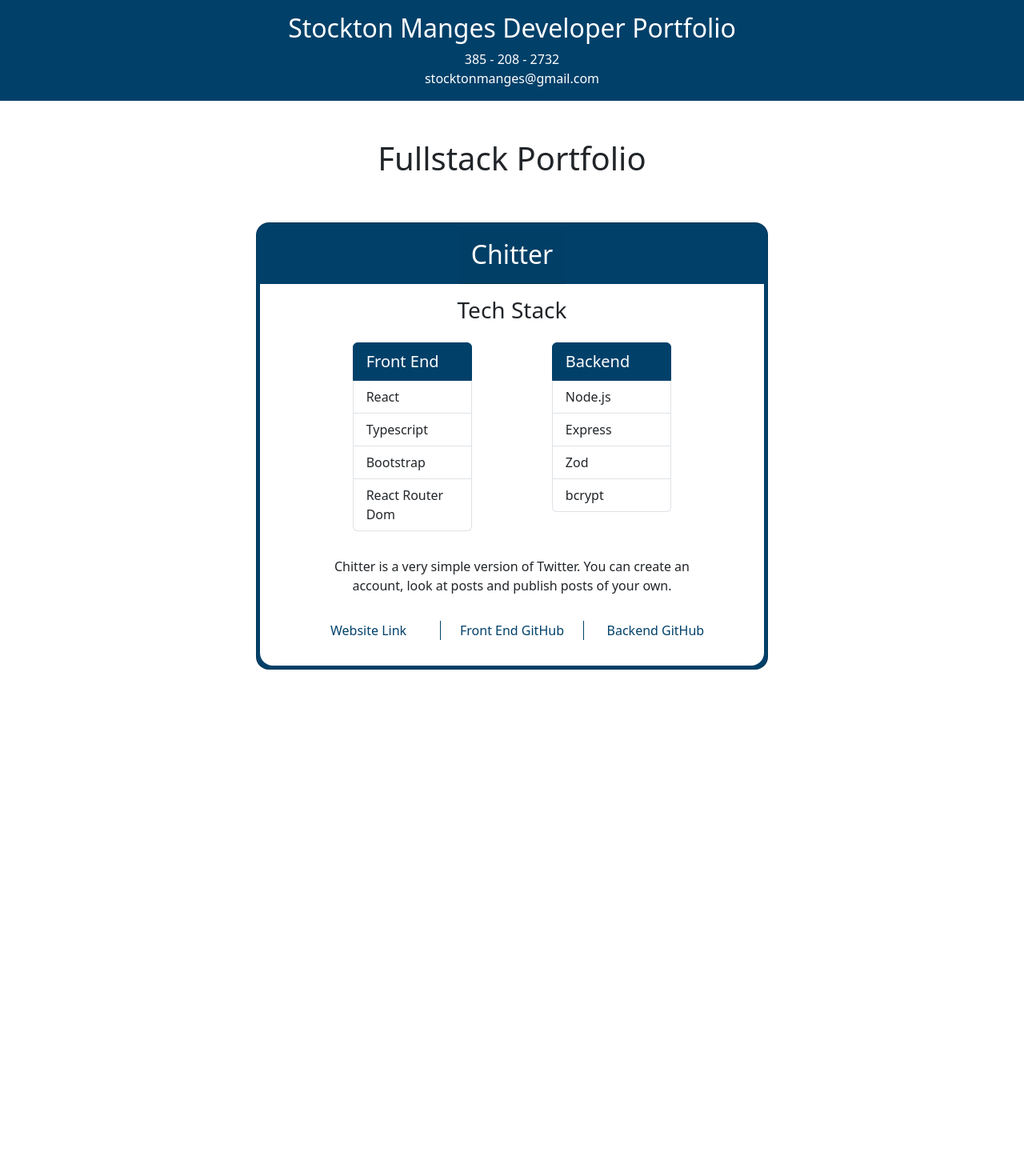
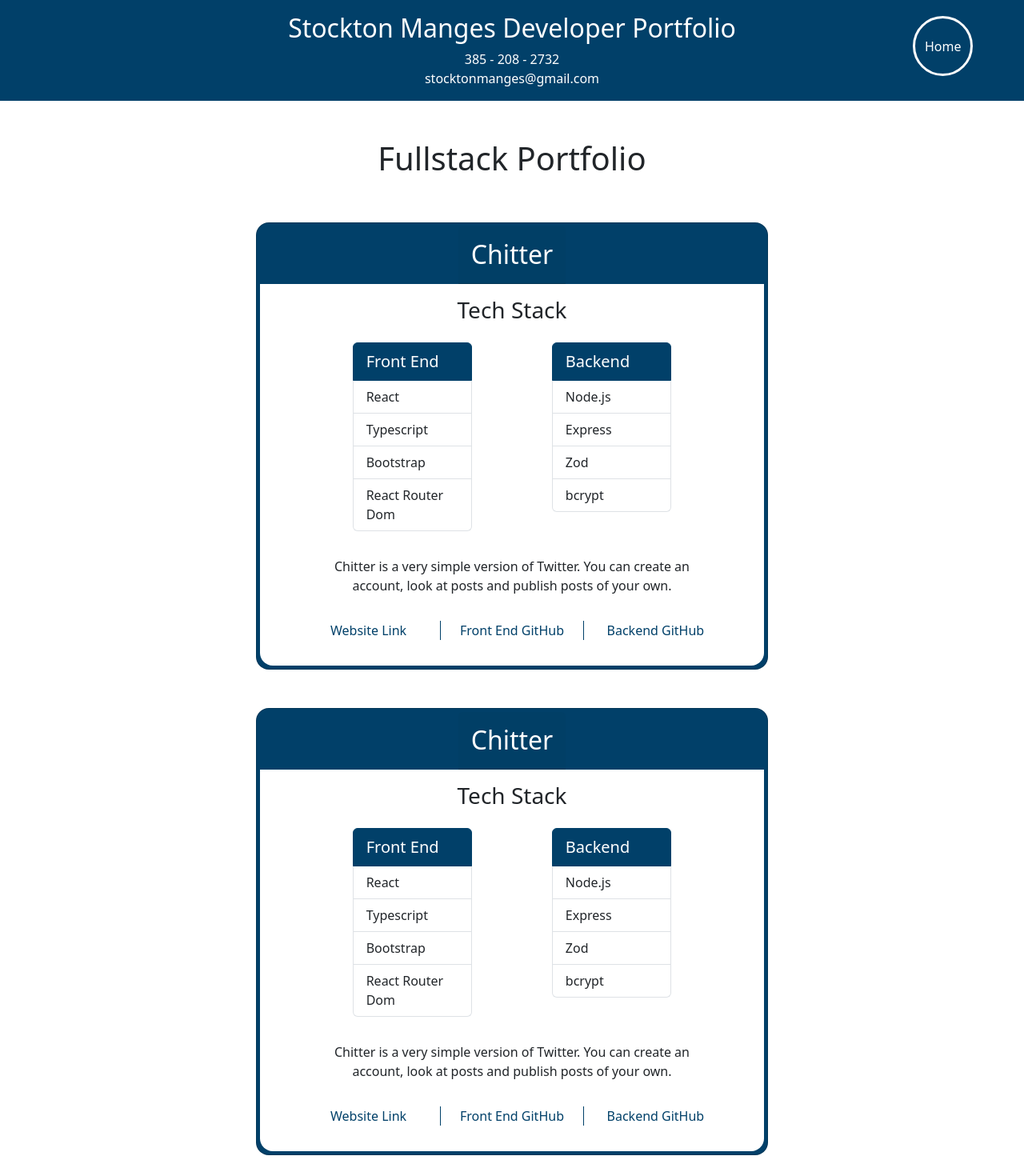
Before and after one commit to StocktonManges/dev-portfolio-page, a React (Vite) app: page /portfolio/fullstack in a window 1280 px wide. Shown: the top 1470 px of the page at 80% size. Before the commit the page ends 885 px from the top, so only its background shows below. Built offline with nearby package versions, Linux system fonts and the light colour scheme.

Commit message:
Added HomeButton

```diff
--- a/src/components/FrontEndPortfolio.tsx
+++ b/src/components/FrontEndPortfolio.tsx
@@ -1,8 +1,10 @@
 import { frontEndPortfolio } from "../utils";
+import HomeButton from "./HomeButton";
 
 export default function FullstackPortfolio() {
   return (
     <section className="w-100 d-flex flex-column align-items-center">
+      <HomeButton />
       <h1 className="mt-5">Front End Portfolio</h1>
       <div className="w-50">
         {frontEndPortfolio.map(
--- a/src/components/FullstackPortfolio.tsx
+++ b/src/components/FullstackPortfolio.tsx
@@ -1,8 +1,10 @@
 import { fullstackPortfolio } from "../utils";
+import HomeButton from "./HomeButton";
 
 export default function FullstackPortfolio() {
   return (
     <section className="w-100 d-flex flex-column align-items-center">
+      <HomeButton />
       <h1 className="mt-5">Fullstack Portfolio</h1>
       <div className="w-50">
         {fullstackPortfolio.map(
--- /dev/null
+++ b/src/components/HomeButton.tsx
@@ -0,0 +1,17 @@
+import { useNav } from "../providers/custom-hooks";
+
+export default function HomeButton() {
+  const { navigate, navUrls } = useNav();
+  return (
+    <>
+      <button
+        className="home-button btn btn-primary border border-white border-3 rounded-circle"
+        onClick={() => {
+          navigate(navUrls.home);
+        }}
+      >
+        Home
+      </button>
+    </>
+  );
+}
--- a/src/css/styles.scss
+++ b/src/css/styles.scss
@@ -49,3 +49,11 @@ img {
 .page-type-wrapper:hover div:last-child {
   transform: scale(1.2);
 }
+
+.home-button {
+  position: fixed;
+  top: 2.5%;
+  right: 5%;
+  height: 75px;
+  width: 75px;
+}
--- a/src/utils.ts
+++ b/src/utils.ts
@@ -1,6 +1,51 @@
 import { FrontEndCardInfo, FullstackCardInfo } from "./types";
 
 export const fullstackPortfolio = <FullstackCardInfo[]>[
+  {
+    title: "Chitter",
+    website: "https://chitter-the-new-twitter.netlify.app",
+    techStack: {
+      frontEnd: ["React", "Typescript", "Bootstrap", "React Router Dom"],
+      backend: ["Node.js", "Express", "Zod", "bcrypt"],
+    },
+    shortDescription:
+      "Chitter is a very simple version of Twitter. You can create an account, look at posts and publish posts of your own.",
+    longDescription: "This app is so friggin wonderful.",
+    github: {
+      frontEnd: "https://github.com/StocktonManges/chitter-frontend",
+      backend: "https://github.com/StocktonManges/chitter-backend",
+    },
+  },
+  {
+    title: "Chitter",
+    website: "https://chitter-the-new-twitter.netlify.app",
+    techStack: {
+      frontEnd: ["React", "Typescript", "Bootstrap", "React Router Dom"],
+      backend: ["Node.js", "Express", "Zod", "bcrypt"],
+    },
+    shortDescription:
+      "Chitter is a very simple version of Twitter. You can create an account, look at posts and publish posts of your own.",
+    longDescription: "This app is so friggin wonderful.",
+    github: {
+      frontEnd: "https://github.com/StocktonManges/chitter-frontend",
+      backend: "https://github.com/StocktonManges/chitter-backend",
+    },
+  },
+  {
+    title: "Chitter",
+    website: "https://chitter-the-new-twitter.netlify.app",
+    techStack: {
+      frontEnd: ["React", "Typescript", "Bootstrap", "React Router Dom"],
+      backend: ["Node.js", "Express", "Zod", "bcrypt"],
+    },
+    shortDescription:
+      "Chitter is a very simple version of Twitter. You can create an account, look at posts and publish posts of your own.",
+    longDescription: "This app is so friggin wonderful.",
+    github: {
+      frontEnd: "https://github.com/StocktonManges/chitter-frontend",
+      backend: "https://github.com/StocktonManges/chitter-backend",
+    },
+  },
   {
     title: "Chitter",
     website: "https://chitter-the-new-twitter.netlify.app",
```
Also changed, not shown: src/css/styles.css, 1 other file (tests, documents, lock files or other folders).
